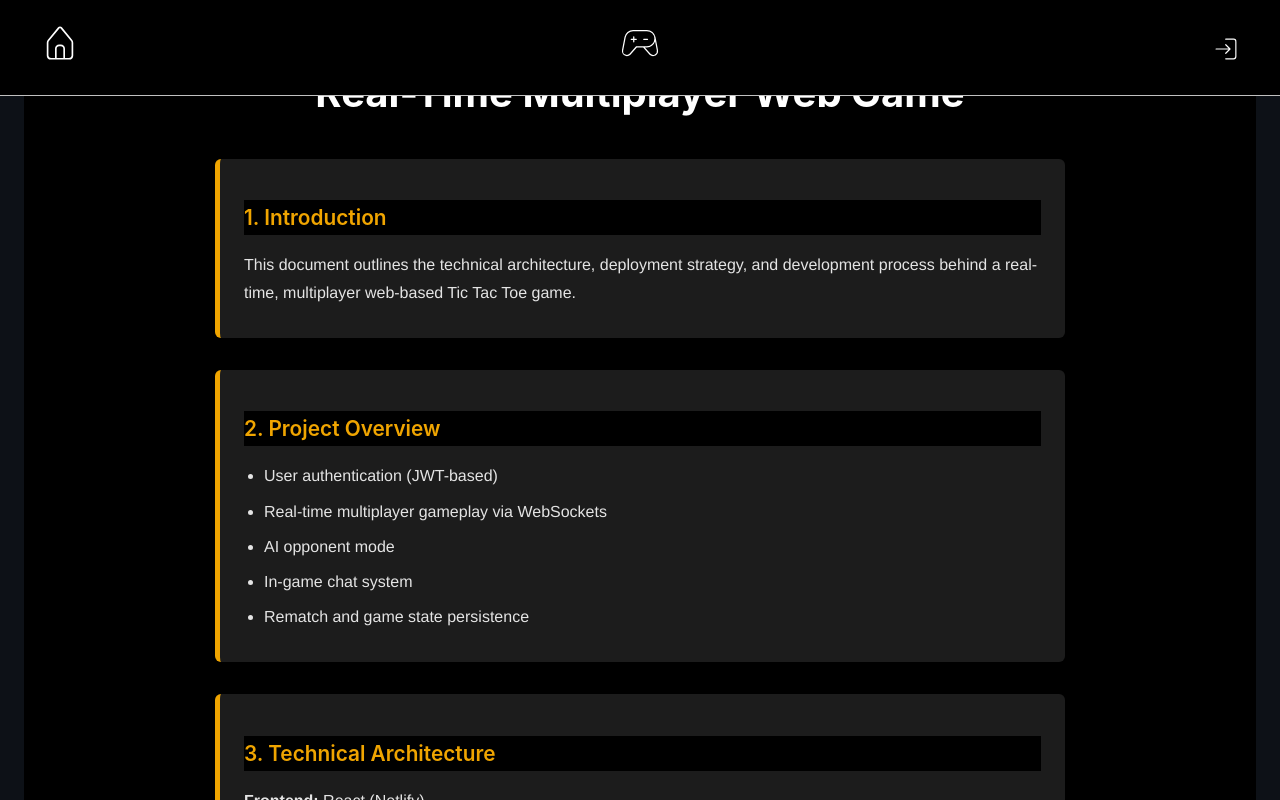
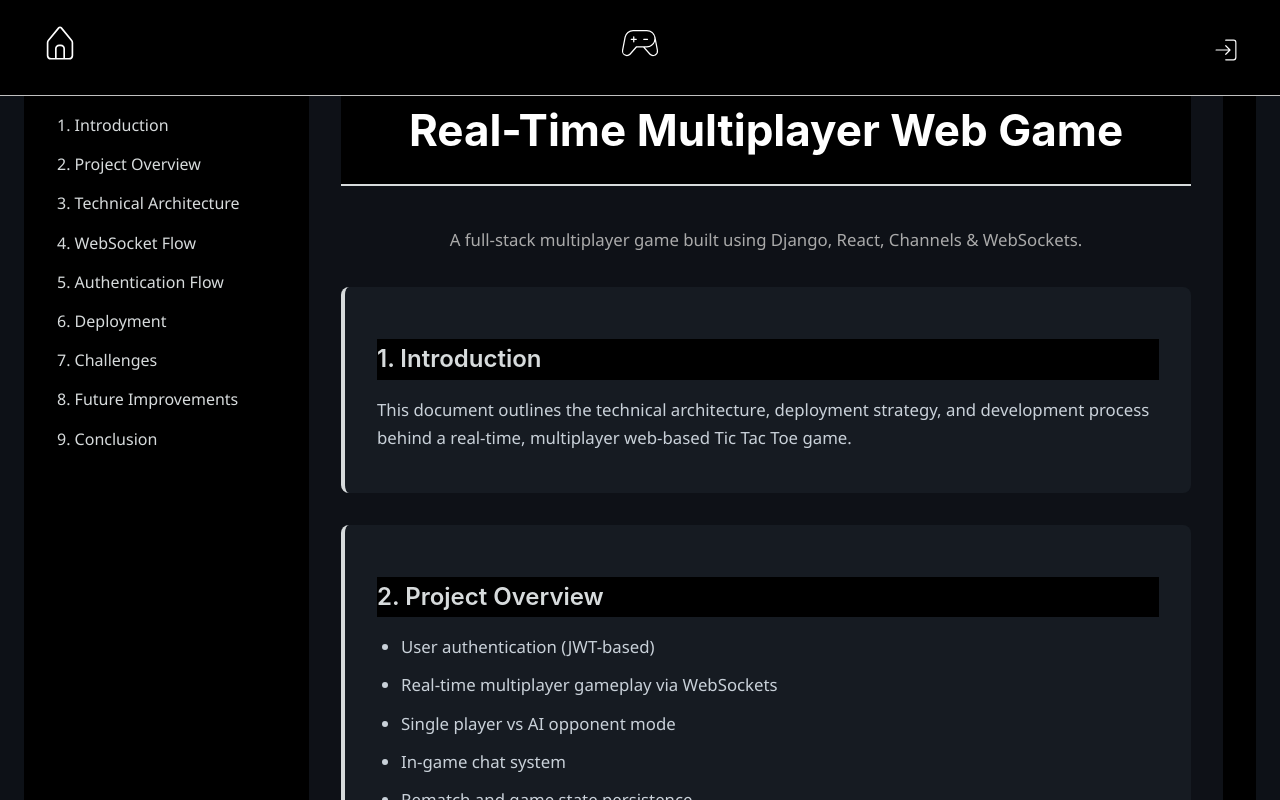
Before and after one commit to anthonynarine/tic_tac_toe, a React (Create React App) app in the folder tic-tac-toe/: page /technical-paper in a window 1280 px wide. Shown: the top 800 px of the page. Built offline with nearby package versions, Linux system fonts and the light colour scheme.

Commit message:
updated technical-paper

```diff
--- a/tic-tac-toe/src/App.js
+++ b/tic-tac-toe/src/App.js
@@ -9,7 +9,7 @@ import LoginPage from "./components/user/LoginPage";
 import RegistrationPage from "./components/user/RegisterPage";
 import { GamePage } from "./components/game/Gamepage";
 import ToastTestPage from "./utils/toast/ToastTestPage";
-import LobbyPage from "./components/lobby/Lobbypage";
+import LobbyPage from "./components/lobby/LobbyPage";
 import TechnicalPaper from "./components/technical-paper/TechnicalPaper";
 
 import { UserProvider } from "./components/context/userContext";
--- a/tic-tac-toe/src/components/technical-paper/TechnicalPaper.css
+++ b/tic-tac-toe/src/components/technical-paper/TechnicalPaper.css
@@ -1,14 +1,18 @@
 /* ==========================
-   Technical Paper - Refined Theme
+   Technical Paper - Refined Theme with Sidebar
    ========================== */
 
    :root {
     --bg-color: #0d1117;
-    --panel-color: #1c1c1c;
-    --highlight: #f0a500;
-    --text-color: #e4e4e4;
+    --panel-color: #161b22;
+    --highlight: #D7DBDC;
+    --text-color: #c9d1d9;
     --heading-color: #ffffff;
-    --font: 'Helvetica Neue', Helvetica, Arial, sans-serif;
+    --font: 'Segoe UI', Helvetica, Arial, sans-serif;
+  }
+
+  html {
+    scroll-behavior: smooth;
   }
 
   body {
@@ -20,31 +24,86 @@
     line-height: 1.7;
   }
 
+  .tech-layout {
+    display: flex;
+    max-width: 1200px;
+    margin: 0 auto;
+    padding: 2rem 1rem;
+  }
+
+  .tech-sidebar {
+    width: 220px;
+    padding-right: 2rem;
+    position: sticky;
+    top: 7rem;
+    height: fit-content;
+    align-self: flex-start;
+    display: none;
+  }
+
+  .tech-sidebar ul {
+    list-style: none;
+    padding: 0;
+    margin: 0;
+  }
+
+  .tech-sidebar li {
+    margin-bottom: 0.75rem;
+  }
+
+  .tech-sidebar a {
+    color: var(--highlight);
+    text-decoration: none;
+    font-weight: 500;
+    transition: color 0.2s ease;
+  }
+
+  .tech-sidebar a:hover {
+    color: #1C9BEF;
+  }
+
+  @media screen and (min-width: 1024px) {
+    .tech-sidebar {
+      display: block;
+    }
+  }
+
   .tech-paper-container {
+    flex: 1;
     max-width: 850px;
-    margin: 0 auto;
-    padding: 2rem 1.5rem;
+    background-color: #0e1117;
+    border-radius: 12px;
+    box-shadow: 0 0 20px rgba(0, 0, 0, 0.4);
+    padding: 2rem;
   }
 
   .tech-title {
-    font-size: 2.5rem;
+    font-size: 2.75rem;
     font-weight: bold;
     text-align: center;
     color: var(--heading-color);
-    margin-bottom: 2rem;
+    margin-bottom: 2.5rem;
+    border-bottom: 2px solid var(--highlight);
+    padding-bottom: 1rem;
   }
 
   .tech-section {
     background-color: var(--panel-color);
-    padding: 1.5rem;
+    padding: 2rem;
     margin-bottom: 2rem;
-    border-left: 5px solid var(--highlight);
-    border-radius: 6px;
-    box-shadow: 0 0 6px rgba(0, 0, 0, 0.25);
+    border-left: 4px solid var(--highlight);
+    border-radius: 8px;
+    transition: background-color 0.3s ease;
+    opacity: 0;
+    animation: fadeIn 0.6s ease forwards;
+  }
+
+  .tech-section:hover {
+    background-color: #1e232a;
   }
 
   .tech-subtitle {
-    font-size: 1.3rem;
+    font-size: 1.5rem;
     font-weight: 600;
     margin-bottom: 1rem;
     color: var(--highlight);
@@ -52,24 +111,38 @@
 
   .tech-paragraph {
     margin: 0.5rem 0;
-    font-size: 1rem;
+    font-size: 1.05rem;
     color: var(--text-color);
   }
 
   .tech-list {
-    padding-left: 1.25rem;
+    padding-left: 1.5rem;
     margin: 0.5rem 0;
+    list-style: disc;
   }
 
   .tech-list li {
-    margin-bottom: 0.5rem;
-    font-size: 1rem;
+    margin-bottom: 0.6rem;
+    font-size: 1.05rem;
     color: var(--text-color);
   }
 
   .tech-footer {
     text-align: center;
-    margin-top: 3rem;
+    margin-top: 4rem;
     font-size: 0.95rem;
-    color: #999;
+    color: #888;
+    border-top: 1px solid #2c313a;
+    padding-top: 1rem;
   }
+
+  @keyframes fadeIn {
+    from {
+      transform: translateY(20px);
+      opacity: 0;
+    }
+    to {
+      transform: translateY(0);
+      opacity: 1;
+    }
+  }
--- a/tic-tac-toe/src/components/technical-paper/TechnicalPaper.jsx
+++ b/tic-tac-toe/src/components/technical-paper/TechnicalPaper.jsx
@@ -3,10 +3,31 @@ import "./TechnicalPaper.css";
 
 const TechnicalPaper = () => {
   return (
+    <div className="tech-layout">
+      {/* Sidebar TOC */}
+      <nav className="tech-sidebar">
+        <ul>
+          <li><a href="#intro">1. Introduction</a></li>
+          <li><a href="#overview">2. Project Overview</a></li>
+          <li><a href="#architecture">3. Technical Architecture</a></li>
+          <li><a href="#wsflow">4. WebSocket Flow</a></li>
+          <li><a href="#authflow">5. Authentication Flow</a></li>
+          <li><a href="#deployment">6. Deployment</a></li>
+          <li><a href="#challenges">7. Challenges</a></li>
+          <li><a href="#future">8. Future Improvements</a></li>
+          <li><a href="#conclusion">9. Conclusion</a></li>
+        </ul>
+      </nav>
+
+      {/* Main Content */}
       <div className="tech-paper-container">
         <h1 className="tech-title">Real-Time Multiplayer Web Game</h1>
 
-      <section className="tech-section">
+        <p className="tech-paragraph" style={{ textAlign: "center", marginBottom: "2rem", color: "#aaa" }}>
+          A full-stack multiplayer game built using Django, React, Channels & WebSockets.
+        </p>
+
+        <section id="intro" className="tech-section">
           <h2 className="tech-subtitle">1. Introduction</h2>
           <p className="tech-paragraph">
             This document outlines the technical architecture, deployment strategy, and development
@@ -14,18 +35,18 @@ const TechnicalPaper = () => {
           </p>
         </section>
 
-      <section className="tech-section">
+        <section id="overview" className="tech-section">
           <h2 className="tech-subtitle">2. Project Overview</h2>
           <ul className="tech-list">
             <li>User authentication (JWT-based)</li>
             <li>Real-time multiplayer gameplay via WebSockets</li>
-          <li>AI opponent mode</li>
+            <li>Single player vs AI opponent mode</li>
             <li>In-game chat system</li>
             <li>Rematch and game state persistence</li>
           </ul>
         </section>
 
-      <section className="tech-section">
+        <section id="architecture" className="tech-section">
           <h2 className="tech-subtitle">3. Technical Architecture</h2>
           <p><strong>Frontend:</strong> React (Netlify)</p>
           <p><strong>Backend:</strong> Django + Channels + DRF (Heroku)</p>
@@ -34,7 +55,7 @@ const TechnicalPaper = () => {
           <p><strong>Database:</strong> Heroku PostgreSQL</p>
         </section>
 
-      <section className="tech-section">
+        <section id="wsflow" className="tech-section">
           <h2 className="tech-subtitle">4. WebSocket Flow</h2>
           <ol className="tech-list">
             <li>Player joins a lobby and connects to a WebSocket room.</li>
@@ -45,7 +66,7 @@ const TechnicalPaper = () => {
           </ol>
         </section>
 
-      <section className="tech-section">
+        <section id="authflow" className="tech-section">
           <h2 className="tech-subtitle">5. Authentication Flow</h2>
           <ul className="tech-list">
             <li>JWT tokens issued upon login/registration.</li>
@@ -55,14 +76,14 @@ const TechnicalPaper = () => {
           </ul>
         </section>
 
-      <section className="tech-section">
+        <section id="deployment" className="tech-section">
           <h2 className="tech-subtitle">6. Deployment Details</h2>
           <p><strong>Frontend:</strong> Netlify with SPA routing via _redirects</p>
           <p><strong>Backend:</strong> Heroku with Uvicorn ASGI + Redis (Upstash)</p>
           <p><strong>Environment:</strong> Config vars set via Netlify and Heroku dashboards</p>
         </section>
 
-      <section className="tech-section">
+        <section id="challenges" className="tech-section">
           <h2 className="tech-subtitle">7. Development Challenges and Resolutions</h2>
           <ul className="tech-list">
             <li><strong>React Router 404 on Netlify:</strong> Added _redirects file to route to index.html</li>
@@ -72,7 +93,7 @@ const TechnicalPaper = () => {
           </ul>
         </section>
 
-      <section className="tech-section">
+        <section id="future" className="tech-section">
           <h2 className="tech-subtitle">8. Future Improvements</h2>
           <ul className="tech-list">
             <li>Persistent match history</li>
@@ -83,7 +104,7 @@ const TechnicalPaper = () => {
           </ul>
         </section>
 
-      <section className="tech-section">
+        <section id="conclusion" className="tech-section">
           <h2 className="tech-subtitle">9. Conclusion</h2>
           <p className="tech-paragraph">
             This full-stack application demonstrates real-time capabilities using modern web technologies.
@@ -97,6 +118,7 @@ const TechnicalPaper = () => {
           <p>Date: May 2025</p>
         </footer>
       </div>
+    </div>
   );
 };
 
```
Lines whose indentation alone changed are shown as unchanged.
